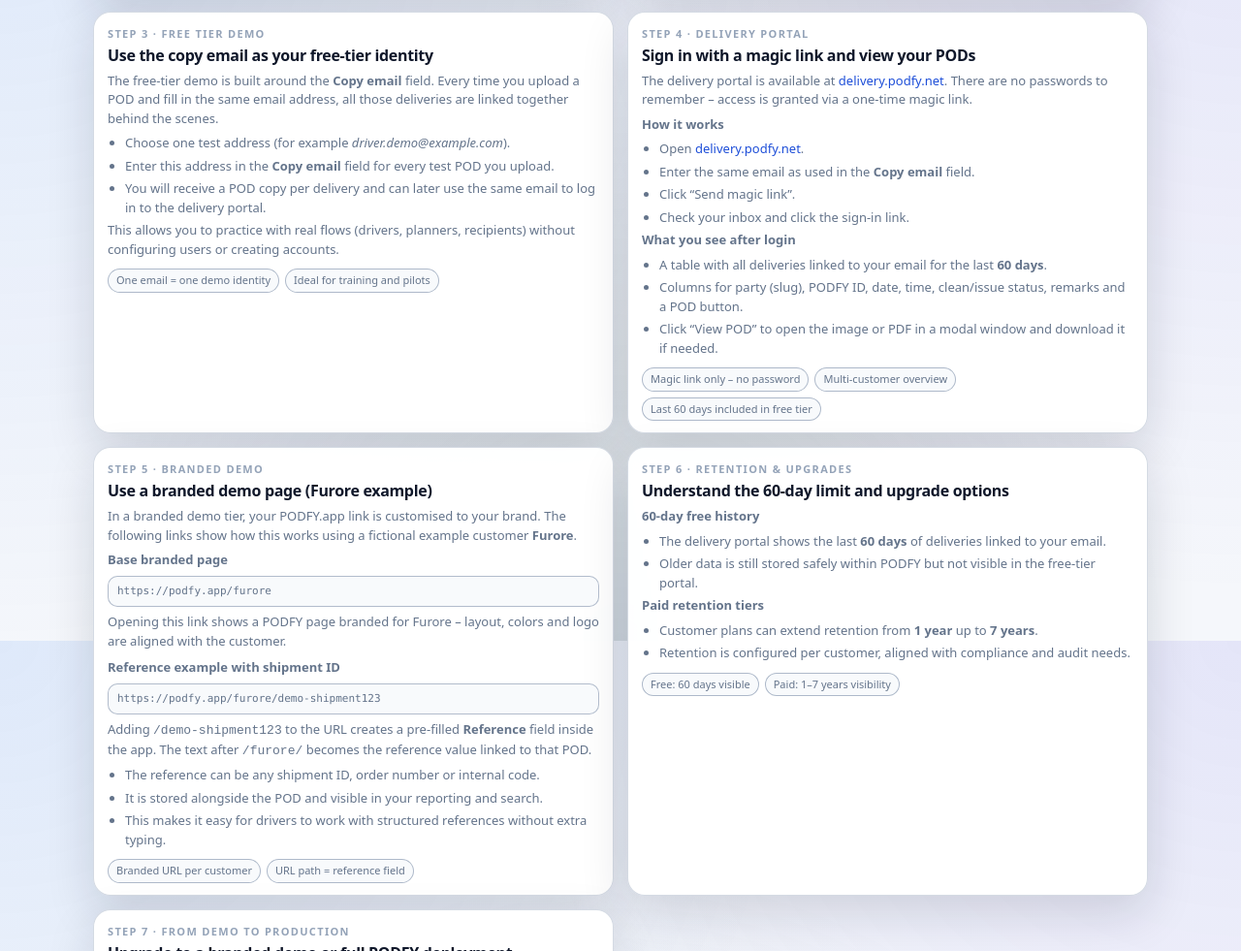
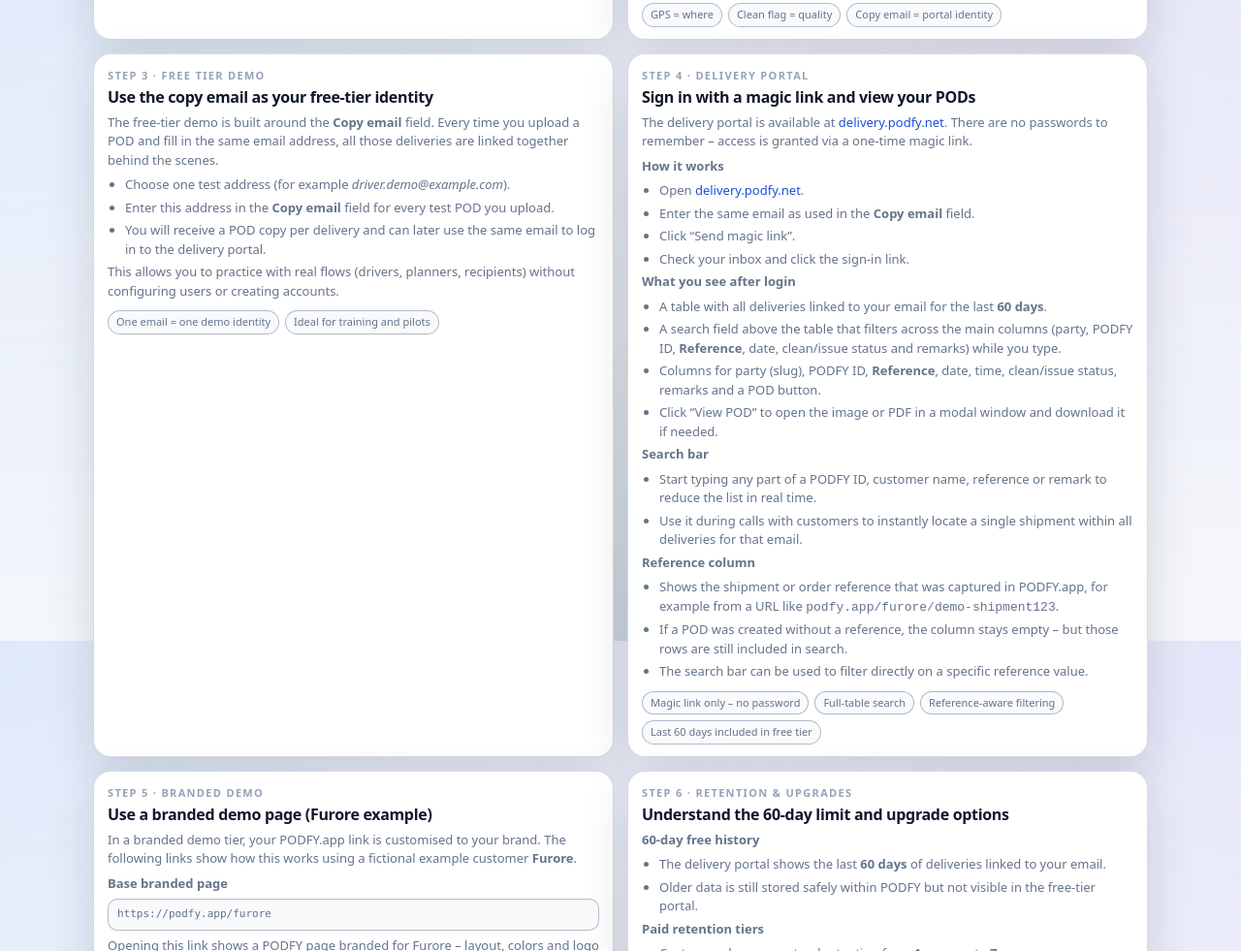
Before and after one commit to AHLJvanderPlas/Podfy-site, a plain HTML site: page free-tier-demo.html in a window 1280 px wide. Shown: the part 939-1920 px from the top of the page at 97% size. Drawn offline with Linux system fonts and the light colour scheme.

Commit message:
Update free-tier-demo.html with new explanations
Added explanations for the search bar and reference column in the Delivery portal section.

```diff
--- a/free-tier-demo.html
+++ b/free-tier-demo.html
@@ -1,3 +1,7 @@
+Here’s the updated HTML file with the new explanations for the search bar and the reference column added to the Delivery portal section.  ￼
+
+You can replace your current free-tier-demo.html with this version:
+
 <!doctype html>
 <html lang="en">
 <head>
@@ -821,12 +825,40 @@
               <p><strong>What you see after login</strong></p>
               <ul class="demo-list">
                 <li>A table with all deliveries linked to your email for the last <strong>60 days</strong>.</li>
-                <li>Columns for party (slug), PODFY ID, date, time, clean/issue status, remarks and a POD button.</li>
+                <li>
+                  A search field above the table that filters across the main columns
+                  (party, PODFY ID, <strong>Reference</strong>, date, clean/issue status and remarks)
+                  while you type.
+                </li>
+                <li>
+                  Columns for party (slug), PODFY ID, <strong>Reference</strong>, date, time,
+                  clean/issue status, remarks and a POD button.
+                </li>
                 <li>Click “View POD” to open the image or PDF in a modal window and download it if needed.</li>
               </ul>
+
+              <p><strong>Search bar</strong></p>
+              <ul class="demo-list">
+                <li>Start typing any part of a PODFY ID, customer name, reference or remark to reduce the list in real time.</li>
+                <li>Use it during calls with customers to instantly locate a single shipment within all deliveries for that email.</li>
+              </ul>
+
+              <p><strong>Reference column</strong></p>
+              <ul class="demo-list">
+                <li>
+                  Shows the shipment or order reference that was captured in PODFY.app, for example from a URL like
+                  <code>podfy.app/furore/demo-shipment123</code>.
+                </li>
+                <li>
+                  If a POD was created without a reference, the column stays empty – but those rows are still included in search.
+                </li>
+                <li>The search bar can be used to filter directly on a specific reference value.</li>
+              </ul>
+
               <div class="demo-chip-row">
                 <span class="demo-chip">Magic link only – no password</span>
-                <span class="demo-chip">Multi-customer overview</span>
+                <span class="demo-chip">Full-table search</span>
+                <span class="demo-chip">Reference-aware filtering</span>
                 <span class="demo-chip">Last 60 days included in free tier</span>
               </div>
             </div>
```
